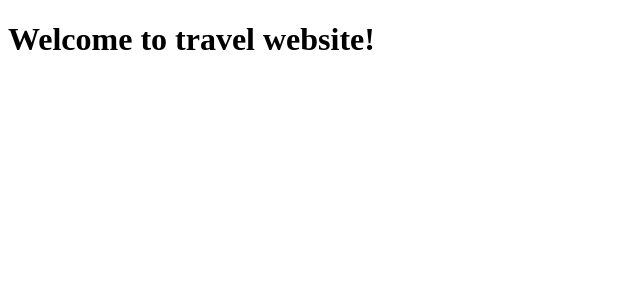
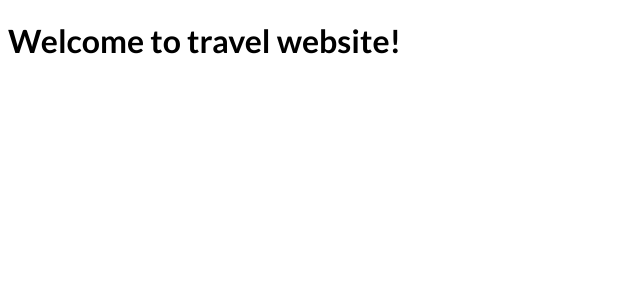
Before and after one commit to Onosgb/travel-webite, a React (Create React App) app: page / in a window 1280 px wide. Shown: the top 300 px of the page, without its empty margins (0-640 px from the left). Built offline with nearby package versions, Linux system fonts and the light colour scheme.

Commit message:
scss setup with base

```diff
--- a/public/index.html
+++ b/public/index.html
@@ -25,6 +25,10 @@
       Learn how to configure a non-root public URL by running `npm run build`.
     -->
     <title>React App</title>
+    <link
+      href="https://fonts.googleapis.com/css2?family=Lato:wght@300;400;700;900&family=Roboto:ital,wght@0,400;0,500;0,700;0,900;1,300;1,900&display=swap"
+      rel="stylesheet"
+    />
   </head>
   <body>
     <noscript>You need to enable JavaScript to run this app.</noscript>
--- a/src/index.js
+++ b/src/index.js
@@ -2,7 +2,7 @@
 import ReactDOM from "react-dom/client";
 import App from "./App";
 import reportWebVitals from "./reportWebVitals";
-
+import "./main.scss";
 const root = ReactDOM.createRoot(document.getElementById("root"));
 root.render(
   <React.StrictMode>
--- a/src/main.css
+++ b/src/main.css
@@ -1 +1 @@
-body{background:green}
+body{font-family:"lato",sans-serif}
--- a/src/main.scss
+++ b/src/main.scss
@@ -1,4 +1 @@
-$color: green;
-body {
-  background: $color;
-}
+@use "scss/base/base";
--- /dev/null
+++ b/src/scss/base/_base.scss
@@ -0,0 +1,3 @@
+body {
+  font-family: "lato", sans-serif;
+}
```
